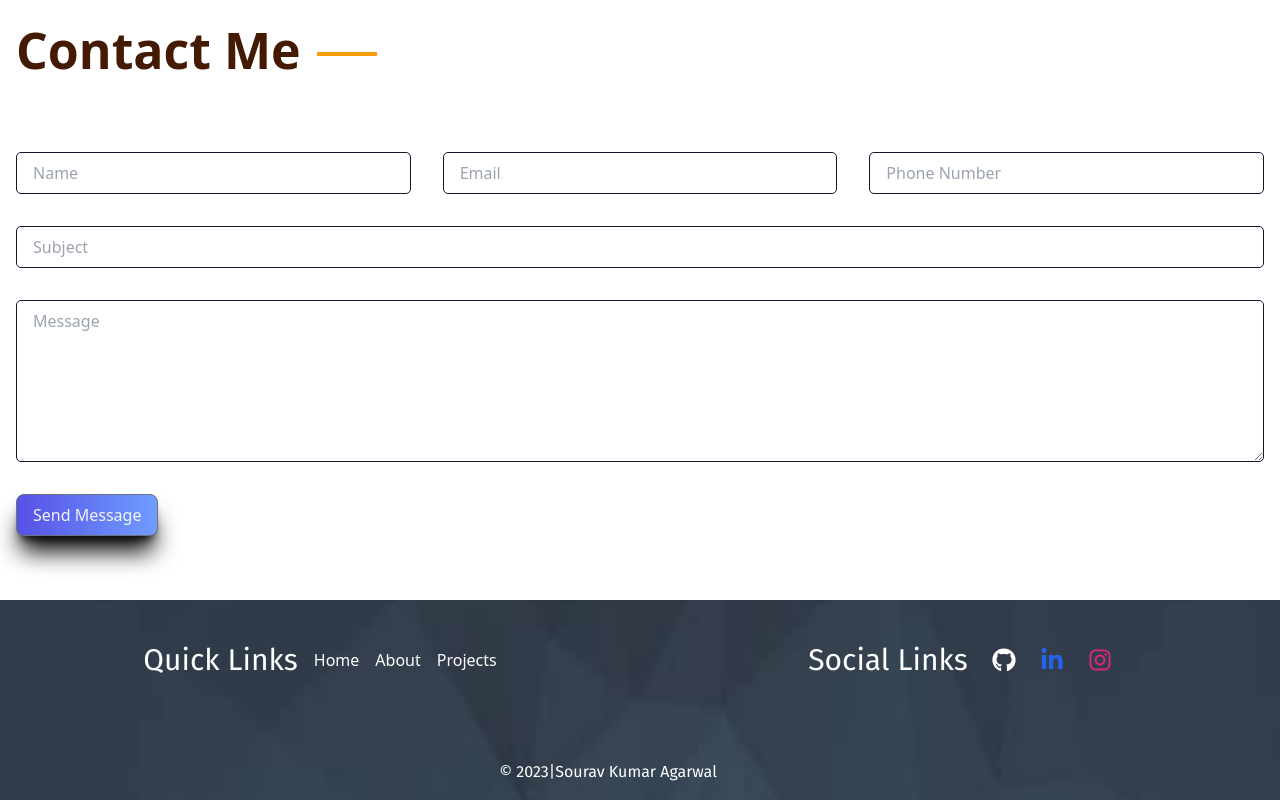
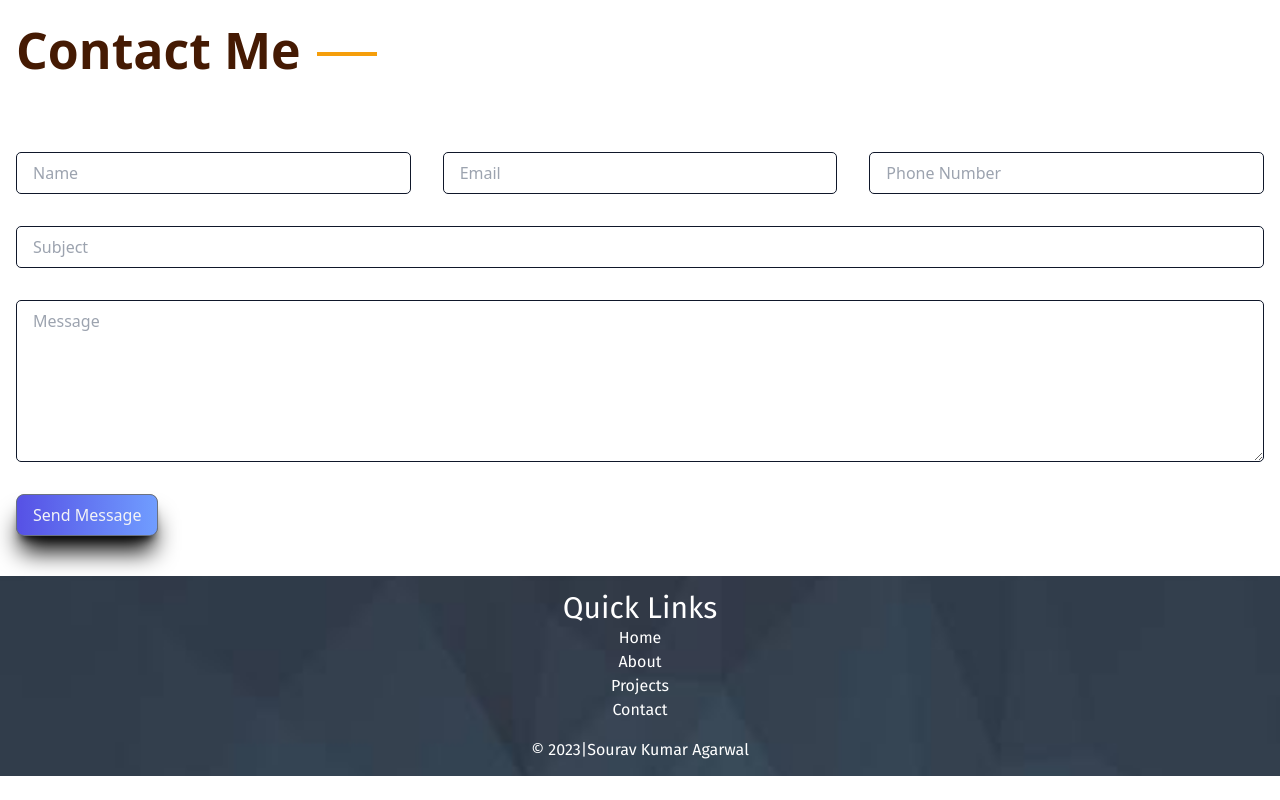
Before and after one commit to SouravKAgarwal/sourav-kr-agarwal, a Next.js app: page / in a window 1280 px wide. Shown: the part 3102-3902 px from the top of the page. After the commit the page ends 3878 px from the top, so only its background shows below. Built offline with nearby package versions, Linux system fonts and the light colour scheme.

Commit message:
Footer fixed

```diff
--- a/pages/footer.js
+++ b/pages/footer.js
@@ -1,35 +1,19 @@
 import React from 'react'
 import Link from 'next/link'
-import {FaGithub, FaInstagram, FaLinkedinIn} from 'react-icons/fa'
 
 const Footer = () => {
   return (
-    <div>
-      <div className='bg-[url("/footer.jpg")] bg-cover bg-center h-[200px] md:text-[16px] text-white grid md:grid-cols-2 justify-center items-center mt-6'>
-          <div className='flex flex-cols-3 justify-center gap-[1rem] items-center font-medium'>
-            <h3>Quick Links</h3>
-            <Link href="#" className='my-2'>Home</Link>
-            <Link href="#about">About</Link>
-            <Link href="#projects">Projects</Link>
-          </div>
-          <div className='flex flex-cols-3 justify-center items-center gap-[1.5rem] font-medium'>
-            <h3>Social Links</h3>
-            <Link href="https://github.com/SouravKAgarwal" target='_blank'>
-              <FaGithub className='text-[white] text-[24px]'/>
-            </Link>
-
-            <Link href="https://www.linkedin.com/in/sourav-kumar-agarwal09/" target='_blank'>
-              <FaLinkedinIn className='text-blue-600 text-[24px]'/>
-            </Link>
-
-            <Link href="https://instagram.com/_souravagarwal_09?igshid=Yjk4NWM2ZWVkMw==" target='_blank'>
-              <FaInstagram className='text-pink-600 text-[24px]'/>
-            </Link>
-          </div>
-          <div className='flex w-[76rem] justify-center align-center -mb-6'>
-            <p className='font-thin'>&copy; 2023|Sourav Kumar Agarwal</p>
-          </div>
-      </div>
+    <div className='bg-[url("/footer.jpg")] bg-cover bg-center h-[200px] w-[75] text-white grid place-items-center'>
+        <div className='text-center '>
+            <ul>
+                <li><h3>Quick Links</h3></li>
+                <li><Link href="#" className='my-4'>Home</Link></li>
+                <li><Link href="#about">About</Link></li>
+                <li><Link href="#projects">Projects</Link></li>
+                <li><Link href="#contacts">Contact</Link></li>
+                <li><p className='mt-4 font-thin'>&copy; 2023|Sourav Kumar Agarwal</p></li>
+            </ul>
+        </div>
     </div>
   )
 }
```
